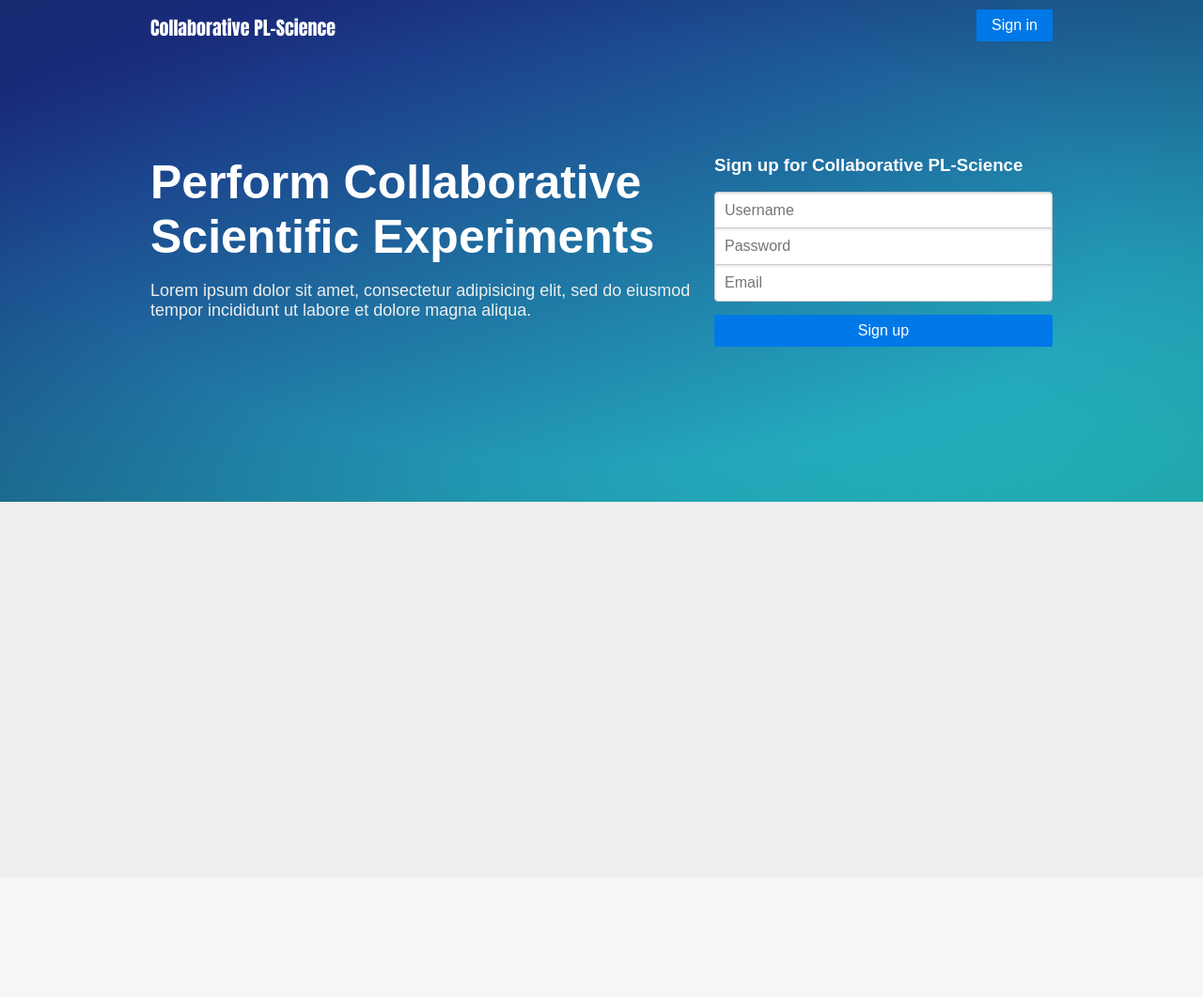
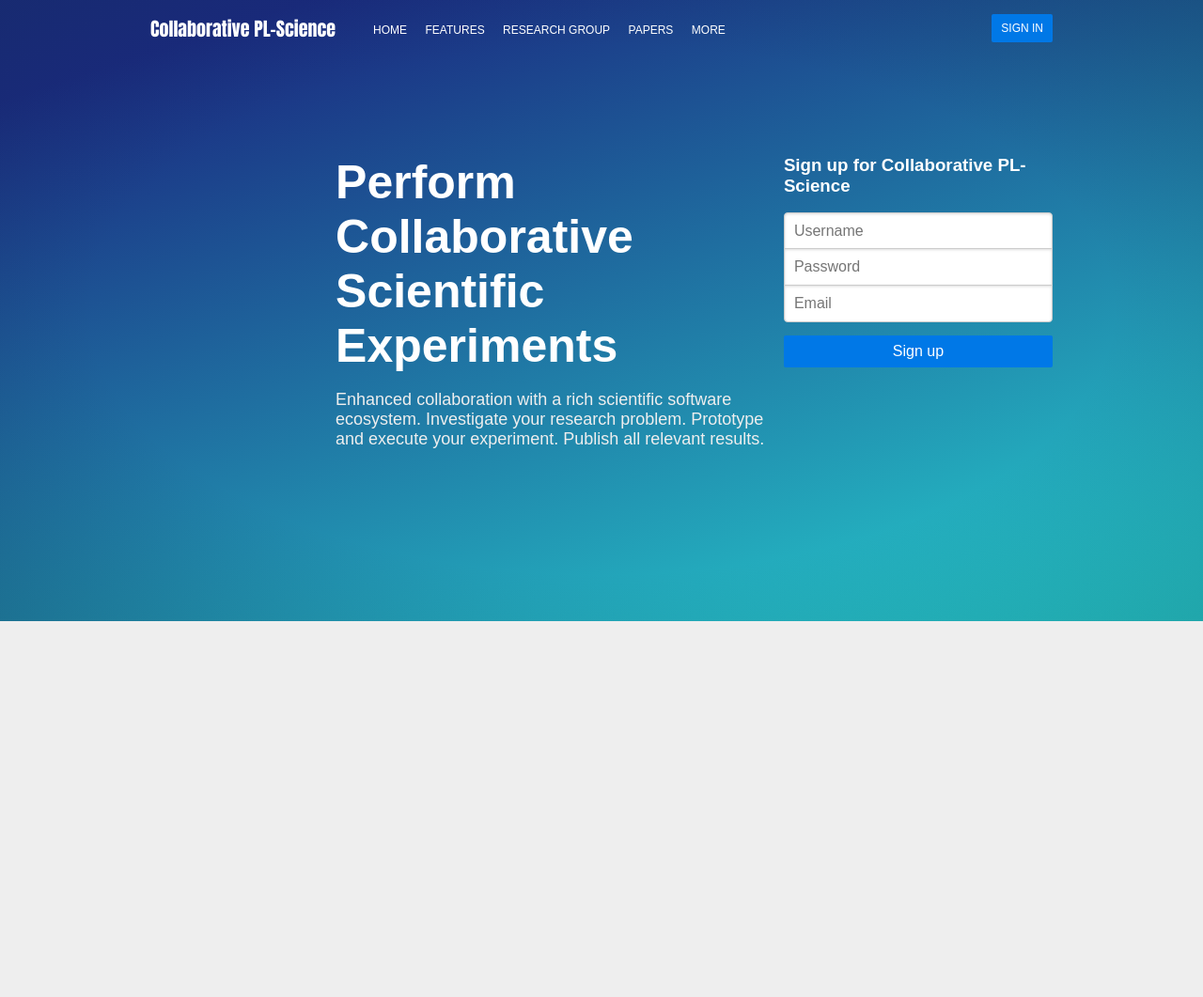
Before and after one commit to pgcc/plscience, a Jekyll site: the page built from index.html, in a window 1280 px wide. Shown: the whole page at 94% size. Built offline with Jekyll 4.4.1, drawn with Linux system fonts in a browser that asks for light colours; Markdown is read by kramdown in place of the engine named in the settings; before the commit the page ends 934 px from its top, so only the background shows below that.

Commit message:
add menu

```diff
--- a/css/base.css
+++ b/css/base.css
@@ -14,20 +14,6 @@
   background-color: #f6f6f6;
 }
 
-header {
-  width: 100%;
-  height: 45px;
-}
-
-header h1 {
-  font-family: 'Anton', sans-serif;
-  margin: 0;
-  font-size: 20px;
-  font-weight: 200;
-  color: #fff;
-  padding-top: 14px;
-}
-
 .wrapper {
   width: 960px;
   margin: 0 auto;
--- a/css/cover.css
+++ b/css/cover.css
@@ -1,7 +1,11 @@
 @import url(http://fonts.googleapis.com/css?family=Anton);
 
 #signin {
-  margin-top: 10px;
+  font-size: 12px;
+  margin-top: 15px;
+  padding: 8px 10px;
+  text-transform: uppercase;
+  float: right;
 }
 
 .cover {
@@ -29,6 +33,47 @@
   background-size: auto auto;
 }
 
+.cover header {
+  width: 100%;
+  height: 45px;
+}
+
+.cover header h1 {
+  font-family: 'Anton', sans-serif;
+  margin: 0;
+  font-size: 20px;
+  font-weight: 400;
+  color: #fff;
+  padding-top: 15px;
+  float: left;
+}
+
+.cover header ul {
+  margin: 0;
+  padding: 0;
+  float: left;
+  padding-top: 22px;
+  margin-left: 40px;
+}
+
+.cover header ul li {
+  display: inline;
+  list-style: none;
+  margin-right: 15px;
+}
+
+.cover header ul li a {
+  color: #fff;
+  text-transform: uppercase;
+  font-size: 12px;
+  text-decoration: none;
+}
+
+.cover header ul li a:hover {
+  border-bottom: 1px dotted #fff;
+  padding: 5px 0;
+}
+
 .cover h2 {
   margin: 0;
   color: #fff;
--- a/index.html
+++ b/index.html
@@ -5,16 +5,20 @@
 <div class="cover">
   <div class="wrapper">
     <header>
-      <button class="pure-button pure-button-primary" style="float: right" id="signin">Sign in</button>
+      <button class="pure-button pure-button-primary" id="signin">Sign in</button>
       <h1>Collaborative PL-Science</h1>
+      <ul>
+        <li><a href="">Home</a></li>
+        <li><a href="">Features</a></li>
+        <li><a href="">Research Group</a></li>
+        <li><a href="">Papers</a></li>
+        <li><a href="">More</a></li>
+      </ul>
     </header>
     <div class="pure-g">
         <div class="pure-u-15-24">
           <h2>Perform Collaborative Scientific Experiments</h2>
-          <p>
-            Lorem ipsum dolor sit amet, consectetur adipisicing elit, sed do eiusmod
-            tempor incididunt ut labore et dolore magna aliqua.
-          </p>
+          <p>Enhanced collaboration with a rich scientific software ecosystem. Investigate your research problem. Prototype and execute your experiment. Publish all relevant results.</p>
         </div>
         <div class="pure-u-9-24">
           <h3>Sign up for Collaborative PL-Science</h3>
```
